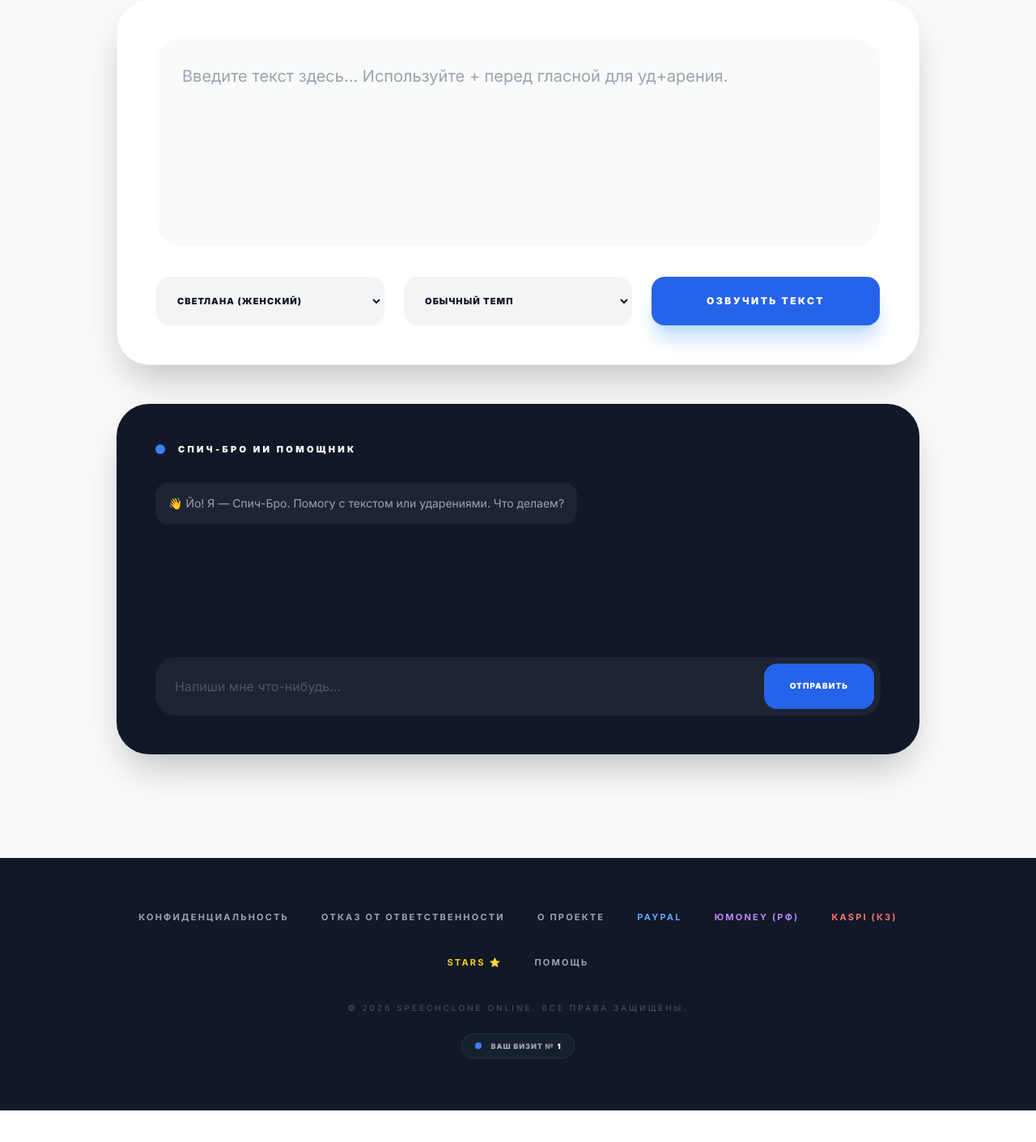
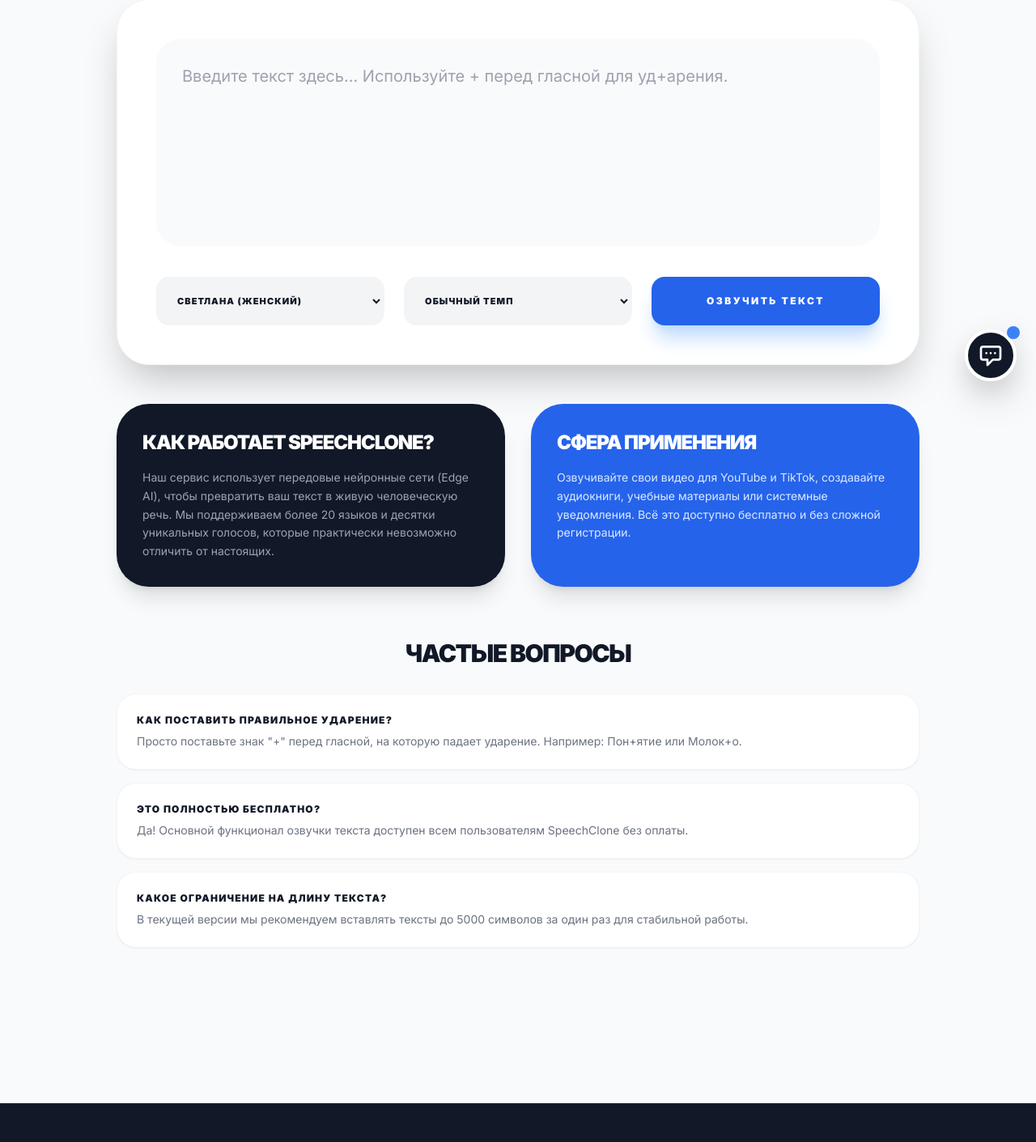
Before and after one commit to olvereal-cpu/speech-clone, a FastAPI app: page / in a window 1280 px wide. Shown: the part 305-1716 px from the top of the page at 81% size. Before the commit the page ends 1677 px from the top, so only its background shows below. Run offline with FastAPI, Linux system fonts and the light colour scheme; parts of the project's set-up code (start-up, migrations or seed data) failed here and were passed over; some libraries are stand-ins or nearby versions.

Commit message:
Update index.html

```diff
--- a/templates/index.html
+++ b/templates/index.html
@@ -2,7 +2,7 @@
 
 {% block content %}
 <div class="max-w-5xl mx-auto px-4 py-12 animate-fade-in">
-    <!-- Твой заголовок -->
+    <!-- Заголовок -->
     <div class="text-center mb-16">
         <h1 class="text-5xl md:text-7xl font-black mb-6 tracking-tighter text-gray-900 uppercase">
             Озвучка <span class="text-blue-600">Нейросетью</span>
@@ -16,20 +16,17 @@
 
         <div class="grid grid-cols-1 md:grid-cols-3 gap-6">
             <select id="voice-select" class="bg-gray-100 p-5 rounded-2xl font-black text-[11px] uppercase tracking-widest outline-none border-2 border-transparent focus:border-blue-600 transition-all">
-                <!-- РУССКИЕ ГОЛОСА -->
                 <optgroup label="Русский (RU)">
                     <option value="ru-RU-SvetlanaNeural">Светлана (Женский)</option>
                     <option value="ru-RU-DmitryNeural">Дмитрий (Мужской)</option>
                     <option value="ru-RU-DariyaNeural">Дарья (Женский)</option>
                 </optgroup>
-                <!-- АНГЛИЙСКИЕ ГОЛОСА -->
                 <optgroup label="English (US/UK)">
                     <option value="en-US-GuyNeural">Guy (Male - US)</option>
                     <option value="en-US-JennyNeural">Jenny (Female - US)</option>
                     <option value="en-GB-SoniaNeural">Sonia (Female - UK)</option>
                     <option value="en-GB-RyanNeural">Ryan (Male - UK)</option>
                 </optgroup>
-                <!-- КАЗАХСКИЕ ГОЛОСА -->
                 <optgroup label="Қазақша (KZ)">
                     <option value="kk-KZ-AigulNeural">Айгүл (Әйел)</option>
                     <option value="kk-KZ-DauletNeural">Дәулет (Ер)</option>
@@ -42,31 +39,81 @@
                 <option value="fast">Ускоренный (+20%)</option>
             </select>
 
-            <button onclick="generateAudio()" id="gen-btn" class="bg-blue-600 text-white font-black uppercase tracking-[0.2em] py-5 rounded-2xl hover:bg-black transition-all shadow-xl shadow-blue-200 text-xs">Озвучить текст</button>
+            <button onclick="generateAudio()" id="gen-btn" class="bg-blue-600 text-white font-black uppercase tracking-[0.2em] py-5 rounded-2xl hover:bg-black transition-all shadow-xl shadow-blue-200 text-xs text-center flex items-center justify-center">Озвучить текст</button>
         </div>
 
-        <!-- Плеер и кнопка перехода -->
         <div id="result-audio" class="hidden mt-10 p-8 bg-blue-50 rounded-[30px] flex flex-col items-center border-2 border-blue-100">
             <audio id="player" controls class="w-full mb-6"></audio>
             <button onclick="goToDownload()" class="bg-black text-white px-10 py-4 rounded-xl font-black text-[10px] uppercase tracking-widest hover:bg-blue-600 transition-all">Перейти к скачиванию</button>
         </div>
     </div>
 
-    <!-- Твой чат-виджет Спич-Бро -->
-    <div class="bg-gray-900 rounded-[40px] p-8 md:p-12 text-white shadow-2xl relative overflow-hidden">
-        <div class="flex items-center gap-4 mb-8">
-            <span class="relative flex h-3 w-3">
-                <span class="animate-ping absolute inline-flex h-full w-full rounded-full bg-blue-400 opacity-75"></span>
-                <span class="relative inline-flex rounded-full h-3 w-3 bg-blue-500"></span>
-            </span>
-            <h2 class="font-black uppercase tracking-[0.3em] text-[11px]">Спич-Бро ИИ Помощник</h2>
+    <!-- СЕКЦИЯ СТАТЬИ / ИНФО -->
+    <div class="grid grid-cols-1 md:grid-cols-2 gap-8 mb-16">
+        <div class="bg-gray-900 rounded-[40px] p-8 text-white shadow-xl">
+            <h3 class="text-2xl font-black mb-4 uppercase tracking-tighter">Как работает SpeechClone?</h3>
+            <p class="text-gray-400 text-sm leading-relaxed font-medium">Наш сервис использует передовые нейронные сети (Edge AI), чтобы превратить ваш текст в живую человеческую речь. Мы поддерживаем более 20 языков и десятки уникальных голосов, которые практически невозможно отличить от настоящих.</p>
         </div>
-        <div id="chat-box" class="h-48 overflow-y-auto mb-6 text-gray-400 text-sm font-medium space-y-4 pr-4">
-            <p class="bg-white/5 p-4 rounded-2xl inline-block">👋 Йо! Я — Спич-Бро. Помогу с текстом или ударениями. Что делаем?</p>
+        <div class="bg-blue-600 rounded-[40px] p-8 text-white shadow-xl">
+            <h3 class="text-2xl font-black mb-4 uppercase tracking-tighter">Сфера применения</h3>
+            <p class="text-blue-100 text-sm leading-relaxed font-medium">Озвучивайте свои видео для YouTube и TikTok, создавайте аудиокниги, учебные материалы или системные уведомления. Всё это доступно бесплатно и без сложной регистрации.</p>
         </div>
-        <div class="flex gap-3 bg-white/5 p-2 rounded-[25px]">
-            <input id="chat-input" type="text" class="flex-1 bg-transparent border-none p-4 text-white placeholder-gray-600 focus:ring-0" placeholder="Напиши мне что-нибудь...">
-            <button onclick="sendChat()" class="bg-blue-600 text-white px-8 rounded-2xl font-black uppercase text-[10px] tracking-widest hover:bg-white hover:text-black transition-all">Отправить</button>
+    </div>
+
+    <!-- СЕКЦИЯ FAQ -->
+    <div class="mb-16">
+        <h2 class="text-3xl font-black mb-8 text-center uppercase tracking-tighter text-gray-900">Частые вопросы</h2>
+        <div class="space-y-4">
+            <div class="bg-white p-6 rounded-3xl border border-gray-100 shadow-sm transition-hover hover:shadow-md">
+                <p class="font-black text-gray-900 uppercase text-xs tracking-widest mb-2">Как поставить правильное ударение?</p>
+                <p class="text-gray-500 text-sm">Просто поставьте знак "+" перед гласной, на которую падает ударение. Например: Пон+ятие или Молок+о.</p>
+            </div>
+            <div class="bg-white p-6 rounded-3xl border border-gray-100 shadow-sm transition-hover hover:shadow-md">
+                <p class="font-black text-gray-900 uppercase text-xs tracking-widest mb-2">Это полностью бесплатно?</p>
+                <p class="text-gray-500 text-sm">Да! Основной функционал озвучки текста доступен всем пользователям SpeechClone без оплаты.</p>
+            </div>
+            <div class="bg-white p-6 rounded-3xl border border-gray-100 shadow-sm transition-hover hover:shadow-md">
+                <p class="font-black text-gray-900 uppercase text-xs tracking-widest mb-2">Какое ограничение на длину текста?</p>
+                <p class="text-gray-500 text-sm">В текущей версии мы рекомендуем вставлять тексты до 5000 символов за один раз для стабильной работы.</p>
+            </div>
+        </div>
+    </div>
+</div>
+
+<!-- ВИДЖЕТ ЧАТА В УГЛУ -->
+<div id="chat-widget" class="fixed bottom-6 right-6 z-[999]">
+    <!-- Кнопка вызова -->
+    <button onclick="toggleChat()" class="bg-gray-900 text-white w-16 h-16 rounded-full shadow-2xl flex items-center justify-center hover:bg-blue-600 transition-all border-4 border-white group">
+        <svg id="chat-icon" class="w-8 h-8" fill="none" stroke="currentColor" viewBox="0 0 24 24">
+            <path stroke-linecap="round" stroke-linejoin="round" stroke-width="2" d="M8 10h.01M12 10h.01M16 10h.01M9 16H5a2 2 0 01-2-2V6a2 2 0 012-2h14a2 2 0 012 2v8a2 2 0 01-2 2h-5l-5 5v-5z"></path>
+        </svg>
+        <span class="absolute -top-1 -right-1 flex h-4 w-4">
+            <span class="animate-ping absolute inline-flex h-full w-full rounded-full bg-blue-400 opacity-75"></span>
+            <span class="relative inline-flex rounded-full h-4 w-4 bg-blue-500"></span>
+        </span>
+    </button>
+
+    <!-- Окно чата -->
+    <div id="chat-window" class="hidden absolute bottom-20 right-0 w-[350px] max-w-[90vw] bg-gray-900 rounded-[30px] shadow-2xl overflow-hidden border border-gray-800 animate-fade-in flex flex-col">
+        <div class="p-6 bg-gray-800 flex justify-between items-center border-b border-gray-700">
+            <div>
+                <h3 class="font-black text-white text-[10px] uppercase tracking-[0.2em]">Спич-Бро Помощник</h3>
+                <p class="text-[9px] text-blue-400 font-bold uppercase tracking-widest mt-1">Online</p>
+            </div>
+            <button onclick="toggleChat()" class="text-gray-400 hover:text-white">
+                <svg class="w-6 h-6" fill="none" stroke="currentColor" viewBox="0 0 24 24"><path stroke-linecap="round" stroke-linejoin="round" stroke-width="2" d="M6 18L18 6M6 6l12 12"></path></svg>
+            </button>
+        </div>
+
+        <div id="chat-box" class="h-80 overflow-y-auto p-6 space-y-4 text-xs font-medium">
+            <div class="text-left">
+                <p class="bg-gray-800 text-gray-300 p-4 rounded-2xl inline-block leading-relaxed">Йо! 👋 Я твой бро по звуку. Напиши, если надо поправить текст или подсказать голос!</p>
+            </div>
+        </div>
+
+        <div class="p-4 bg-gray-800/50 border-t border-gray-800 flex gap-2">
+            <input id="chat-input" type="text" class="flex-1 bg-gray-900 border-none rounded-xl p-3 text-white text-xs focus:ring-2 focus:ring-blue-600 transition-all" placeholder="Спроси Спич-Бро...">
+            <button onclick="sendChat()" class="bg-blue-600 text-white px-4 rounded-xl font-black text-[10px] uppercase tracking-widest hover:bg-white hover:text-black transition-all">OK</button>
         </div>
     </div>
 </div>
@@ -74,6 +121,36 @@
 <script>
 let currentAudioUrl = "";
 
+// Логика чата
+function toggleChat() {
+    document.getElementById('chat-window').classList.toggle('hidden');
+}
+
+async function sendChat() {
+    const input = document.getElementById('chat-input');
+    const box = document.getElementById('chat-box');
+    const text = input.value;
+    if (!text) return;
+
+    box.innerHTML += `<div class="text-right"><p class="bg-blue-600 text-white p-3 rounded-2xl inline-block text-[11px] font-bold">Вы: ${text}</p></div>`;
+    input.value = "";
+    box.scrollTop = box.scrollHeight;
+
+    try {
+        const response = await fetch('/api/chat', {
+            method: 'POST',
+            headers: {'Content-Type': 'application/json'},
+            body: JSON.stringify({message: text})
+        });
+        const data = await response.json();
+        box.innerHTML += `<div class="text-left"><p class="bg-gray-800 text-blue-400 p-3 rounded-2xl inline-block text-[11px] font-bold">Бро: ${data.reply}</p></div>`;
+        box.scrollTop = box.scrollHeight;
+    } catch (e) {
+        box.innerHTML += `<p class="text-red-500 text-[10px] text-center uppercase font-black">Сбой связи...</p>`;
+    }
+}
+
+// Логика озвучки
 async function generateAudio() {
     const btn = document.getElementById('gen-btn');
     const text = document.getElementById('text-input').value;
@@ -116,30 +193,6 @@
     window.location.href = `/download?file=${fileName}`;
 }
 
-async function sendChat() {
-    const input = document.getElementById('chat-input');
-    const box = document.getElementById('chat-box');
-    const text = input.value;
-    if (!text) return;
-
-    box.innerHTML += `<div class="text-right"><p class="bg-blue-600 text-white p-4 rounded-2xl inline-block"><b>Ты:</b> ${text}</p></div>`;
-    input.value = "";
-    box.scrollTop = box.scrollHeight;
-
-    try {
-        const response = await fetch('/api/chat', {
-            method: 'POST',
-            headers: {'Content-Type': 'application/json'},
-            body: JSON.stringify({message: text})
-        });
-        const data = await response.json();
-        box.innerHTML += `<div><p class="bg-white/5 p-4 rounded-2xl inline-block text-blue-400"><b>Бро:</b> ${data.reply}</p></div>`;
-        box.scrollTop = box.scrollHeight;
-    } catch (e) {
-        box.innerHTML += `<p class="text-red-400 text-xs uppercase font-black">Связь потеряна...</p>`;
-    }
-}
-
 document.getElementById('chat-input').addEventListener('keypress', function (e) {
     if (e.key === 'Enter') sendChat();
 });
```
